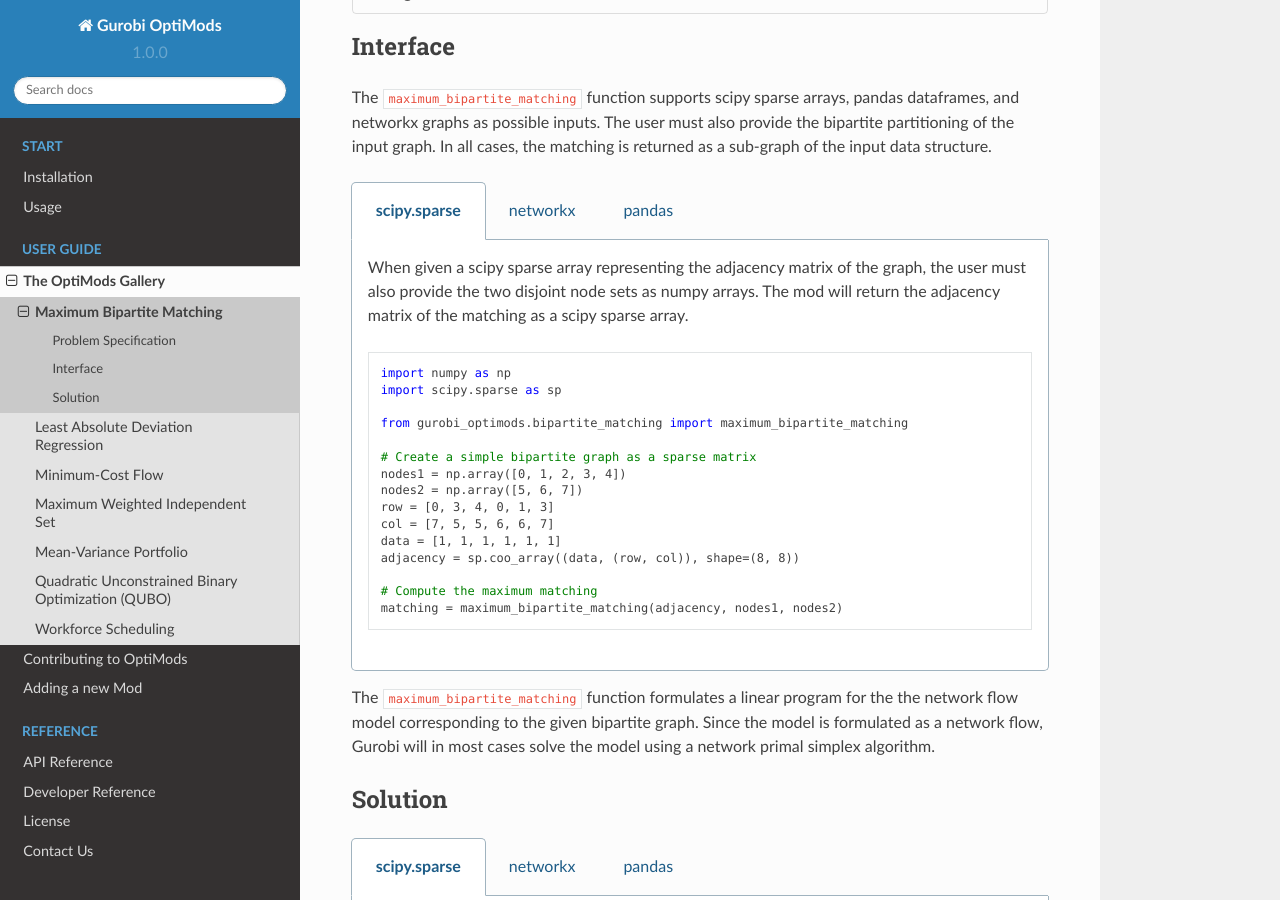
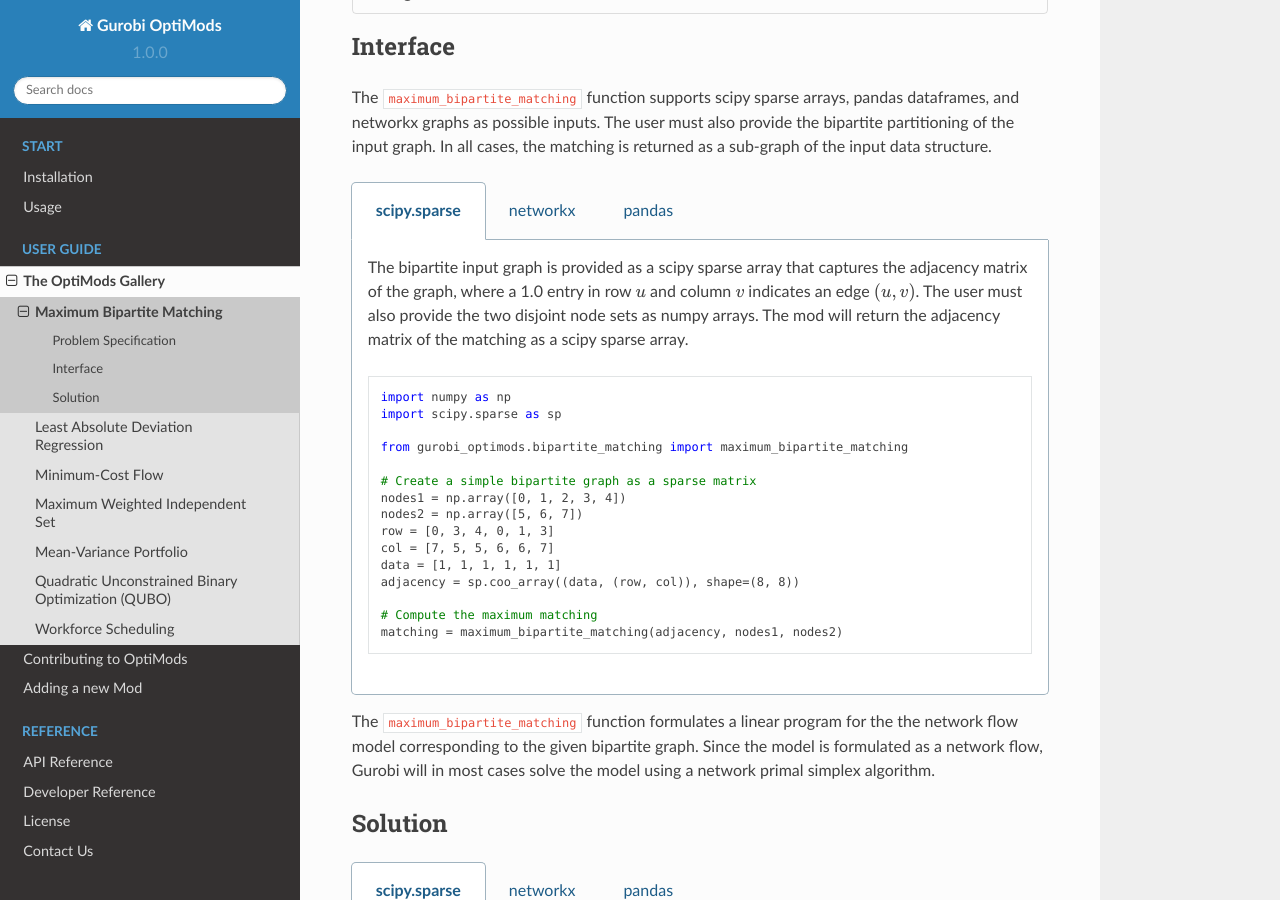
Before and after one commit to Gurobi/gurobi-optimods, a Sphinx documentation site: the page built from docs/source/mods/bipartite-matching.rst, in a window 1280 px wide and 900 px high, scrolled down 1048 px. Built offline with Sphinx 7.4.7 and the Read the Docs theme 2.0.0, drawn with Linux system fonts in a browser that asks for light colours.

Commit message:
Expand on adjacency graph description

```diff
--- a/docs/source/mods/bipartite-matching.rst
+++ b/docs/source/mods/bipartite-matching.rst
@@ -71,8 +71,10 @@
 
     .. group-tab:: scipy.sparse
 
-        When given a scipy sparse array representing the adjacency matrix of
-        the graph, the user must also provide the two disjoint node sets as
+        The bipartite input graph is provided as a scipy sparse array that captures
+        the adjacency matrix of the graph, where a 1.0 entry in row :math:`u` and
+        column :math:`v` indicates an edge :math:`(u,v)`.
+        The user must also provide the two disjoint node sets as
         numpy arrays. The mod will return the adjacency matrix of the matching
         as a scipy sparse array.
 
```
